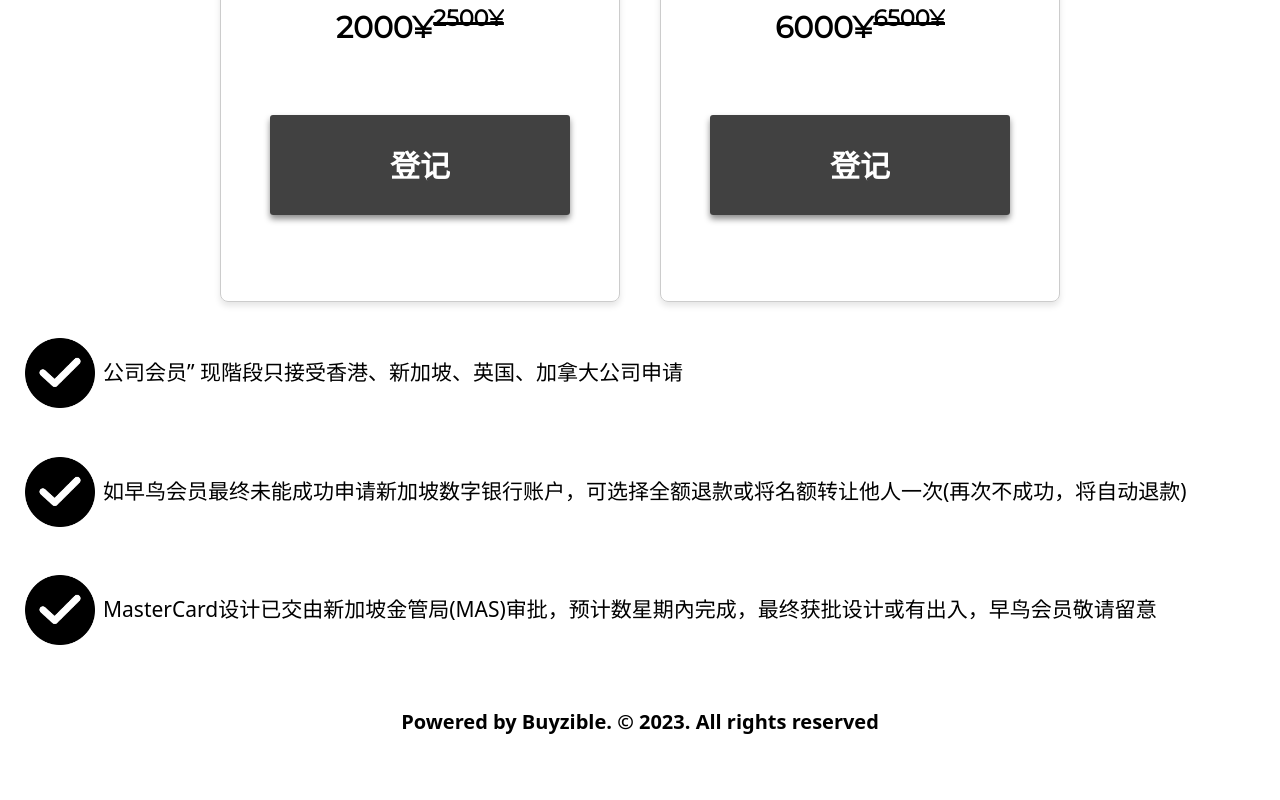
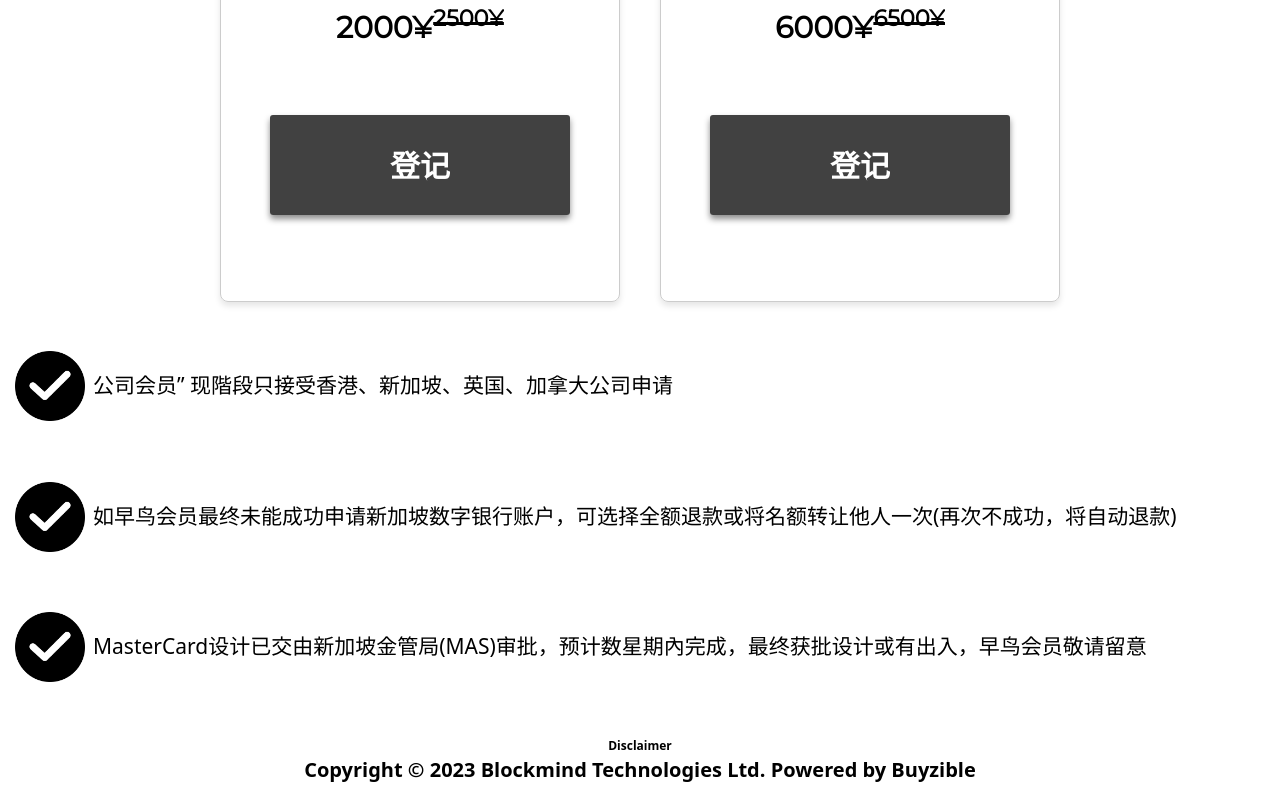
Before and after one commit to danieladebanjo55/Elite-House-FullStack, a React (Vite) app in the folder frontend/: page / in a window 1280 px wide. Shown: the part 2690-3490 px from the top of the page. Before the commit the page ends 3452 px from the top, so only its background shows below. Built offline with nearby package versions, Linux system fonts and the light colour scheme.

Commit message:
docs: update

```diff
--- a/frontend/src/App.jsx
+++ b/frontend/src/App.jsx
@@ -10,6 +10,7 @@ import Benefit3 from "./Components/Home/Benefits/BenefitPage/Benefit3";
 import Benefit4 from "./Components/Home/Benefits/BenefitPage/Benefit4";
 import Benefit5 from "./Components/Home/Benefits/BenefitPage/Benefit5";
 import Benefit6 from "./Components/Home/Benefits/BenefitPage/Benefit6";
+import Disclaimer from "./Components/Home/Footer/Disclaimer";
 
 function App() {
   const [count, setCount] = useState(0);
@@ -27,6 +28,7 @@ function App() {
           <Route path="/benefit4" element={<Benefit4 />} />
           <Route path="/benefit5" element={<Benefit5 />} />
           <Route path="/benefit6" element={<Benefit6 />} />
+          <Route path="/disclaimer" element={<Disclaimer />} />
         </Routes>
       </BrowserRouter>
     </>
--- /dev/null
+++ b/frontend/src/Components/Home/Footer/Disclaimer.jsx
@@ -0,0 +1,36 @@
+import React from "react";
+import "./Disclaimer.scss";
+
+export default function Disclaimer() {
+  return (
+    <>
+      <div className="disclaimer__container">
+        <h3 className="disclaimer__context">
+          任何访问、使用、查阅本网站所载信息、资料的人士（以下简称“您”）在访问本网站之前，请务必仔细阅读本条款并同意本声明。您进入、访问或使用本网站的行为，都将被视作是对本声明全部内容的无异议的认可；如您不同意下列条款，请勿进入、访问或使用本网站或其任何信息。
+          “本网站”指由本公司Blockmind Technologies Limited
+          所有并发布的本网站（www.elitehousecn.com）及其包含的所有信息及材料。
+          <br />
+          1、本网站所载信息和资料的来源皆被本公司视为真实、可靠，且本公司尽力严谨处理本网站所载信息和资料，但本公司对该等信息资料的真实性、准确性、完整性及其使用的适当性等不作任何担保。
+          <br />
+          2、本网站所载信息和资料仅供一般性参考，除非另有明确协议，不应被视为购买或销售任何金融产品的某种要约或要约邀请，亦非对任何交易的正式确认。本网站介绍的信息和资料不作为任何形式的建议。基金投资有风险，基金的过往业绩并不预示其未来表现，您在作出投资决策前应认真阅读基金招募说明书以及本公司在中国证监会指定信息披露媒体上发布的正式公告和有关信息，并自行承担投资风险。
+          <br />
+          3、本公司将采取最大限度的措施以保护您的资料和交易活动的安全，但并不就本网站各项服务的安全、无误及不中断承担任何明示或默示的保证责任。您应当自行承担使用本网站服务的所有风险（如传输错误、技术缺陷、第三者侵入等）及因该等风险可能造成的任何损害，对于因该等风险而导致的任何损失，本公司不承担任何责任。
+          <br />
+          4、本公司为向您提供更优质的服务，可能会根据具体业务的需要收集您的相关信息，并有可能将相关信息提供给与本公司联合提供服务的合作伙伴，本公司及本公司的合作伙伴将依照有关法律法规，采取各种严格的措施确保该等信息安全不受侵犯，避免任何人（包括本公司员工）未经授权而取得您的个人资料，但在法律法规规定或司法机关、监管机构及其他有权机关提出要求的情况下，本公司有可能向有权机关提供您的相关信息。
+          <br />
+          5、本网站的内容将定期更新或修正，但本公司对网站所载或所涉及的信息和资料的及时性不作任何担保或保证，本公司保留无需事先通知即可删除或修改网站信息的权利。
+          <br />
+          6、除非存在欺诈行为，本公司及其股东、分支机构、关联企业、董事、员工对于因您进入、访问或使用本网站，或无法进入、访问或使用本网站而可能对您造成的任何直接或间接损失，不承担任何责任。
+          <br />
+          7、本网站所载信息资料受版权保护，未经本公司事前书面同意，任何人不得对此等信息资料的整体或任何部分内容进行修改、复制、转发或以任何其它方式用于商业用途。对于侵犯本公司合法利益之行为，本公司保留追究相关方责任的权利。
+          <br />
+          8、本网站有部分内容来自互联网，如该等内容无意中侵犯了某相关方合法拥有的知识产权，请来电或致函告知并提供相关证明材料，本网站会在核实无误后于规定时间内进行删除或作其他相关处理。
+          <br />
+          9、您进入、访问与使用本网站的行为，皆为您的责任。在进入本站前，访客需了解本身所在地的法规，以免触犯当地有关法规。如有问题，请离开本站，本网站不对任何使用者的行为负任何责任。
+          <br />
+          10、本声明的最终解释权归本公司所有，本公司有权不时对本声明的内容进行更改或调整。
+        </h3>
+      </div>
+    </>
+  );
+}
--- /dev/null
+++ b/frontend/src/Components/Home/Footer/Disclaimer.scss
@@ -0,0 +1,3 @@
+.disclaimer__container {
+  padding: 20px 25px;
+}
--- a/frontend/src/Components/Home/Footer/Footer.jsx
+++ b/frontend/src/Components/Home/Footer/Footer.jsx
@@ -1,12 +1,24 @@
 import React from "react";
 import "./Footer.scss";
+
+import { Link } from "react-router-dom";
 
 export default function Footer() {
   return (
     <>
       <div className="main__footer">
         <div className="footer__content">
-          <p>Powered by Buyzible. © 2023. All rights reserved</p>
+          <div className="link">
+            <Link to="/disclaimer">
+              <p className="loml">Disclaimer</p>
+            </Link>
+          </div>
+          <div className="paragraph">
+            <p>
+              Copyright &copy; 2023 Blockmind Technologies Ltd. Powered by
+              Buyzible
+            </p>
+          </div>
         </div>
       </div>
     </>
--- a/frontend/src/Components/Home/Footer/Footer.scss
+++ b/frontend/src/Components/Home/Footer/Footer.scss
@@ -1,11 +1,17 @@
 .main__footer {
-  padding: 25px 10px;
+  padding: 15px 10px;
   display: flex;
   justify-content: center;
   align-items: center;
 
   .footer__content {
+    display: flex;
+    justify-content: center;
+    align-items: center;
+    flex-direction: column;
+
     p {
+      text-align: center;
       color: #000;
       font-size: 20px;
       font-weight: 600;
@@ -13,6 +19,16 @@
   }
 }
 
+.link {
+  display: flex;
+  justify-content: end;
+  align-items: end;
+  text-align: right !important;
+}
+.loml {
+  font-size: 12px !important;
+}
+
 @media only screen and (max-width: 450px) {
   .footer__content {
     text-align: center;
--- a/frontend/src/Components/Home/ItemList/Item.scss
+++ b/frontend/src/Components/Home/ItemList/Item.scss
@@ -3,10 +3,10 @@
   flex-direction: column;
   align-items: flex-start;
   justify-content: center;
-  gap: 1rem;
-  padding: 20px 25px;
+  gap: 0.1rem;
+  padding: 10px 15px;
   padding-top: 0 !important;
-  height: 45vh;
+  height: 50vh;
 
   .list1 {
     display: flex;
@@ -14,7 +14,7 @@
     justify-content: center;
     align-items: center;
     gap: 0.5rem;
-    height: 120px;
+    height: 150px;
     .list__item {
       font-size: 21px;
       color: #000;
```
